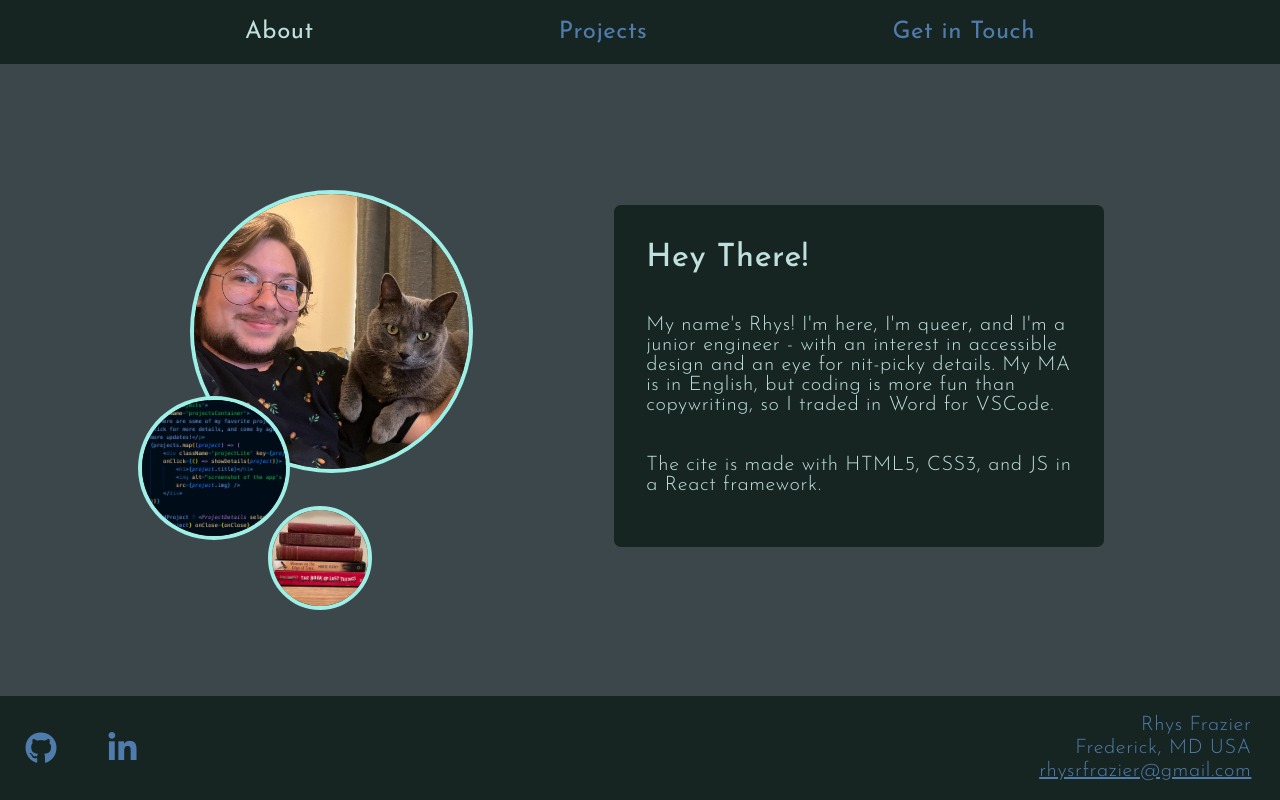
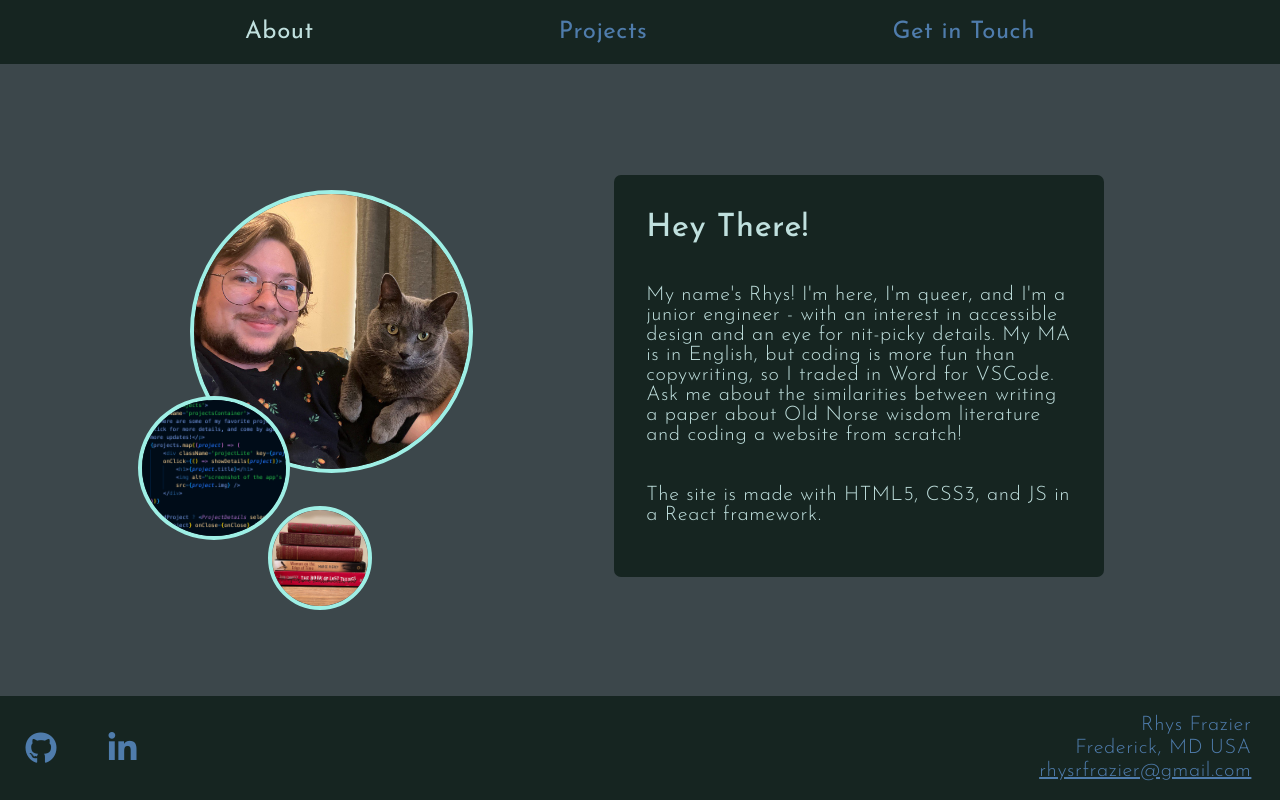
Before and after one commit to rhysrfrazier/Portfolio, a React (Vite) app: page / in a window 1280 px wide. Built offline with nearby package versions, Linux system fonts and the light colour scheme.

Commit message:
oh my god, egregious typo fix

```diff
--- a/src/components/About.jsx
+++ b/src/components/About.jsx
@@ -11,8 +11,10 @@ export default function About() {
             <div className='heyContainer'>
                 <div className='heyThere'>
                     <h1>Hey There!</h1>
-                    <p>My name's Rhys! I'm here, I'm queer, and I'm a junior engineer - with an interest in accessible design and an eye for nit-picky details. My MA is in English, but coding is more fun than copywriting, so I traded in Word for VSCode.</p>
-                    <p>The cite is made with HTML5, CSS3, and JS in a React framework.</p>
+                    <p>My name's Rhys! I'm here, I'm queer, and I'm a junior engineer - with an interest in accessible design and an eye for nit-picky details. My MA is in English, but coding is more fun than copywriting, so I traded in Word for VSCode. Ask me about the similarities between writing a paper about Old Norse wisdom literature and coding a website from scratch!</p>
+
+                    {/* <p>In my free time, I like reading any kind of fiction novels, playing video games, camping, and making new purpose-built apps that fill very specific needs in my life.</p> */}
+                    <p>The site is made with HTML5, CSS3, and JS in a React framework.</p>
                 </div>
             </div>
         </div>
```
